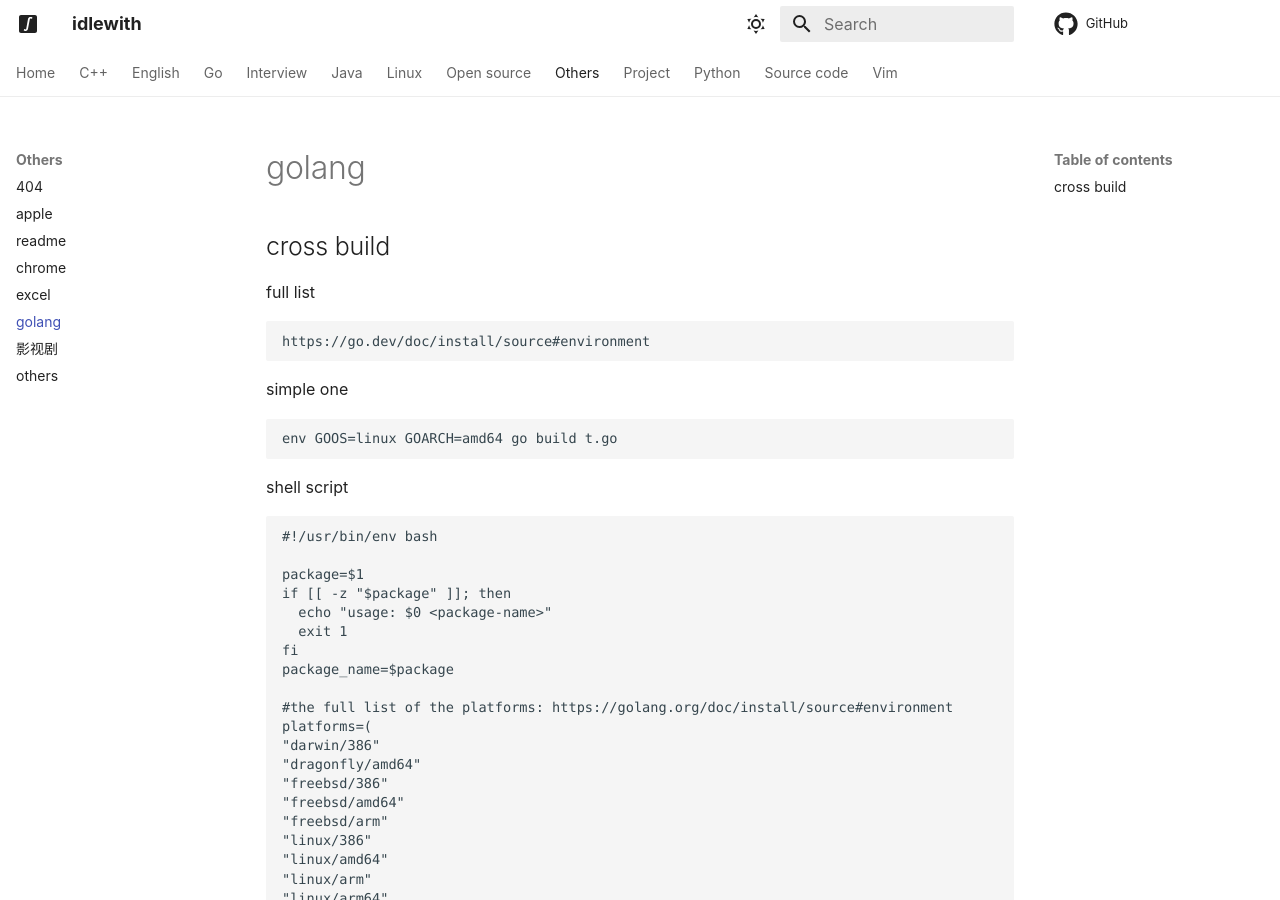
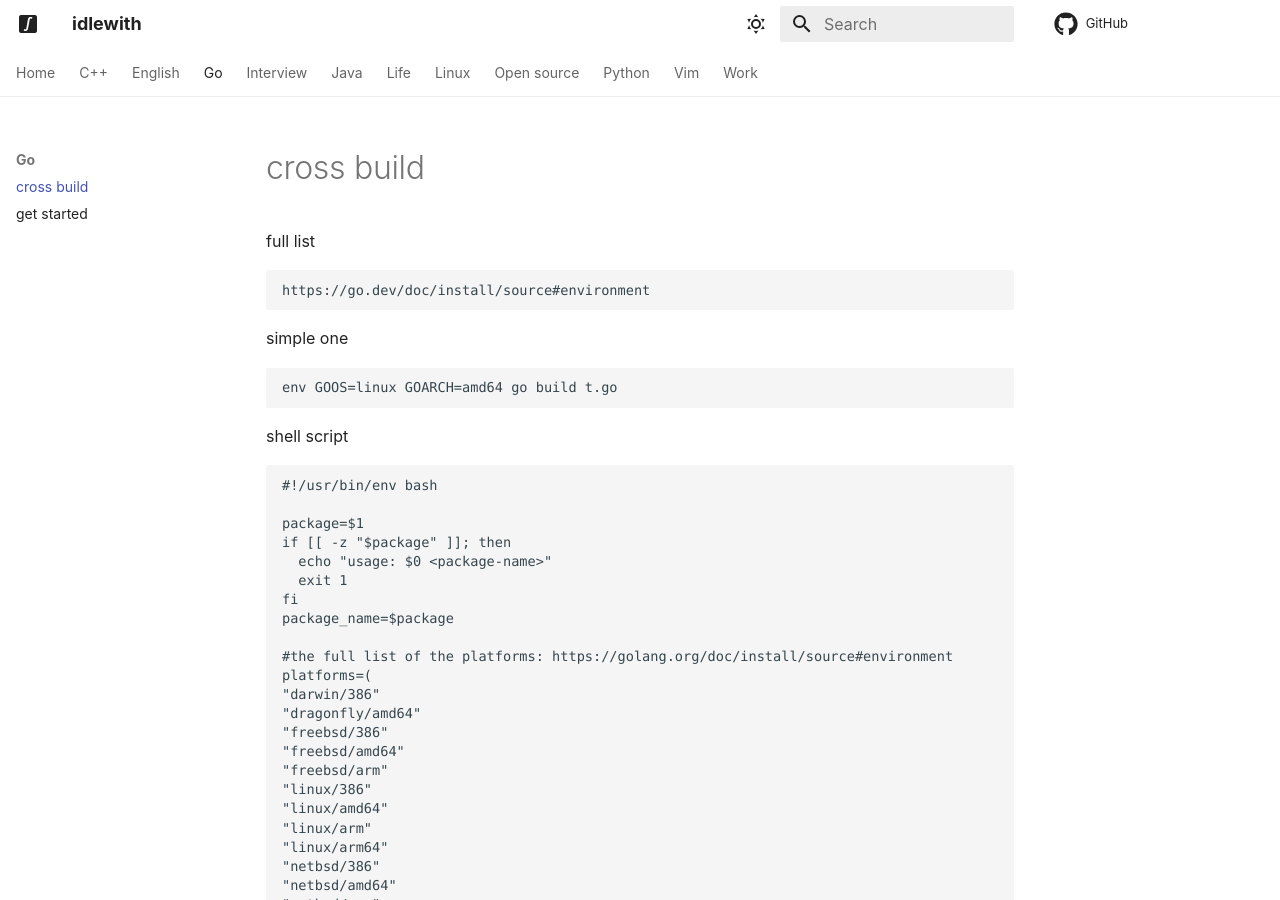
Before and after one commit to idlewith/blog, an MkDocs documentation site: the page built from docs/go/cross_build.md, in a window 1280 px wide and 900 px high. Built offline with MkDocs 1.6.1 and Material for MkDocs 9.7.7, drawn with Linux system fonts in a browser that asks for light colours; comment, search, counter and statistics services are not loaded.

Commit message:
chore: modify structure

```diff
--- a/docs/others/go.md
+++ b/docs/go/cross_build.md
@@ -1,6 +1,5 @@
-# golang
 
-## cross build
+# cross build
 
 full list
 
--- a/docs/others/aria2c.md
+++ b/docs/open_source/aria2c.md
@@ -1,6 +1,6 @@
 
 
-# readme
+# aria2c
 
 ## download
 
--- a/docs/others/404.md
+++ /dev/null
@@ -1,3 +0,0 @@
-# 404
-
-404 !!!
```
Also changed, not shown: docs/others/others.md (deleted, +0 -37 lines), docs/project/site.md (deleted, +0 -3 lines), docs/life/movie.md (renamed from docs/others/movie.md), docs/open_source/git.md (renamed from docs/project/git.md), docs/open_source/mkdocs.md (renamed from docs/project/mkdocs.md), docs/open_source/read_source_code.md (renamed from docs/source_code/init.md), docs/work/apple.md (renamed from docs/others/apple.md), docs/work/chrome.md (renamed from docs/others/chrome.md), docs/work/excel.md (renamed from docs/others/excel.md).
